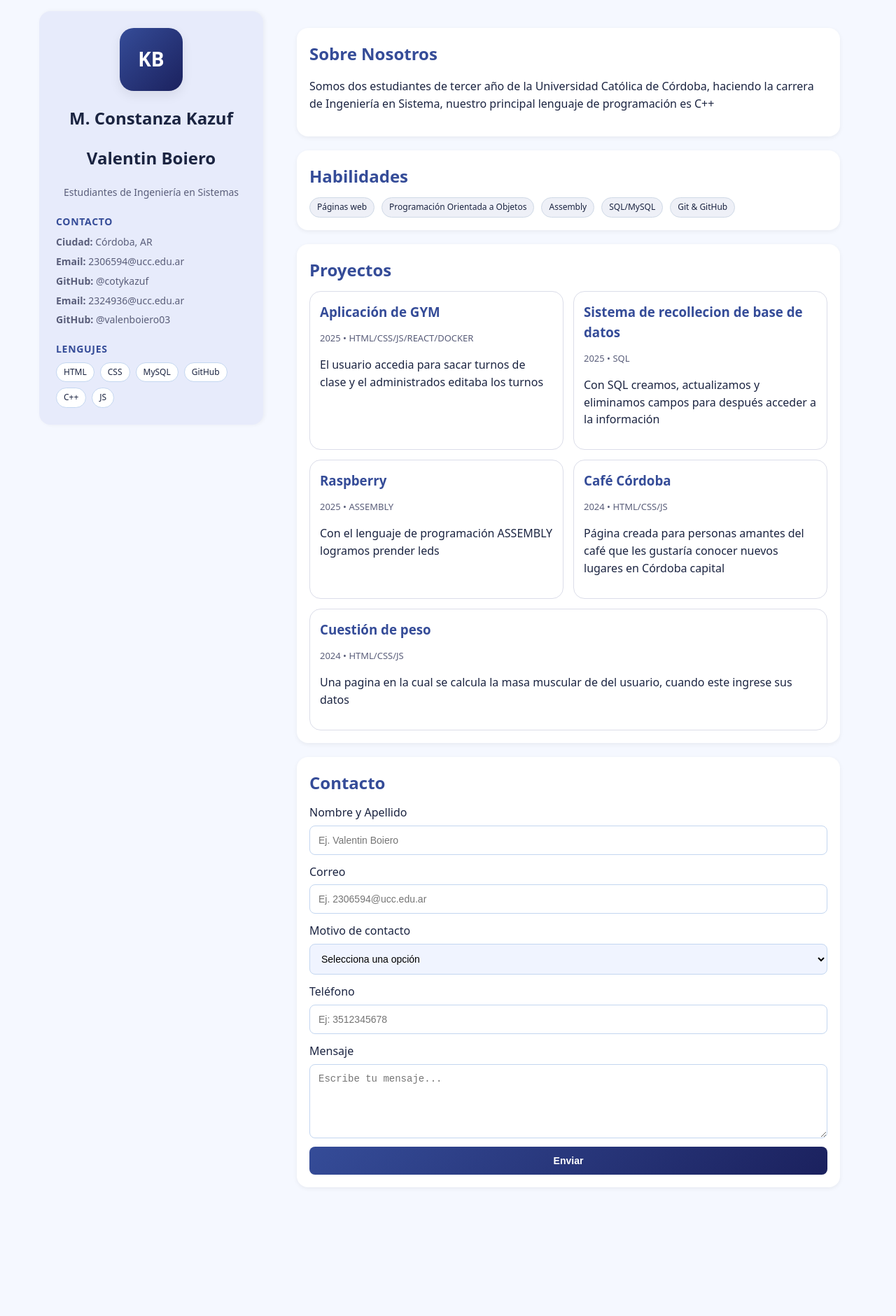
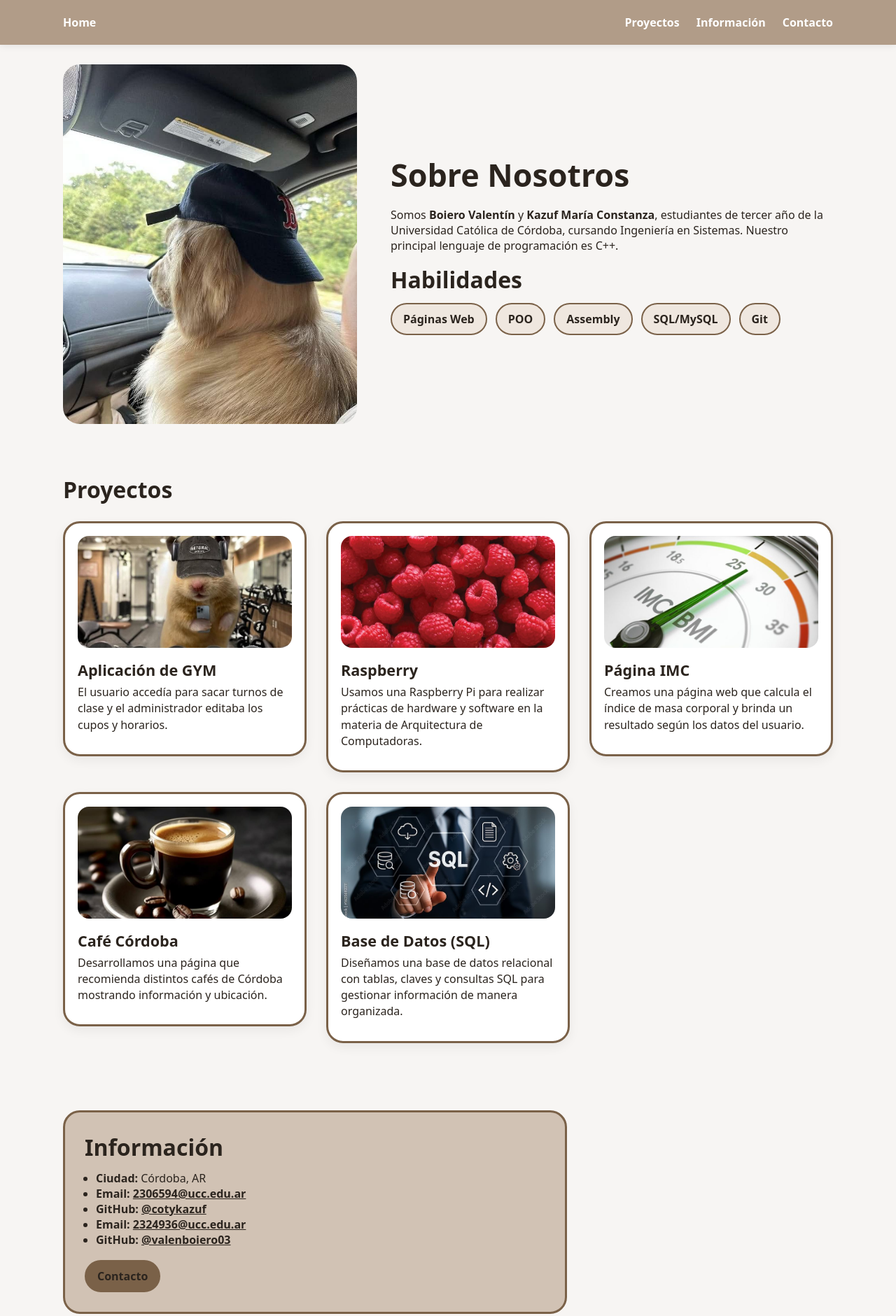
Before and after one commit to CotyKazuf/Curriculum_BoieroKazuf, a plain HTML site: page index.html in a window 1280 px wide. Shown: the top 1881 px of the page at 70% size. Before the commit the page ends 1737 px from the top, so only its background shows below. Drawn offline with Linux system fonts and the light colour scheme.

Commit message:
Subo mi portafolio actualizado

```diff
--- a/index.html
+++ b/index.html
@@ -1,121 +1,112 @@
-<!DOCTYPE html>
+<!doctype html>
 <html lang="es">
 <head>
-    <meta charset="UTF-8" />
+  <meta charset="utf-8" />
   <meta name="viewport" content="width=device-width, initial-scale=1" />
-    <title>Currículum — Kazuf Boiero</title>
-    <link rel="stylesheet" href="style.css">
+  <title>Portafolio | Home</title>
+  <link rel="stylesheet" href="styles.css" />
 </head>
 <body>
-<div class="container">
-    <aside class="sidebar">
-        <div class="profile">
-            <div class="avatar">KB</div>
-            <h1>M. Constanza Kazuf</h1>
-            <h1>Valentin Boiero</h1>
-            <p class="role">Estudiantes de Ingeniería en Sistemas</p>
+<div id="top"></div>
+<!-- Navbar fija -->
+<header class="navbar">
+  <nav class="container">
+    <a class="brand" href="#top">Home</a>
+    <ul class="navlinks">
+      <li><a href="#proyectos">Proyectos</a></li>
+      <li><a href="#contacto">Información</a></li>
+      <!-- Contacto en otra pestaña -->
+      <li><a href="contacto.html">Contacto</a></li>
+    </ul>
+  </nav>
+</header>
+
+<main id="home">
+  <!-- SOBRE NOSOTROS -->
+  <section class="section about container" id="sobre-nosotros">
+    <div class="about__media">
+      <img src="img/perrito.jpeg" alt="Perrito con gorra en el auto" />
     </div>
+    <div class="about__text">
+      <h1>Sobre Nosotros</h1>
+      <p>
+        Somos <strong>Boiero Valentín</strong> y <strong>Kazuf María Constanza</strong>,
+        estudiantes de tercer año de la Universidad Católica de Córdoba, cursando Ingeniería en Sistemas.
+        Nuestro principal lenguaje de programación es C++.
+      </p>
 
-        <div class="block">
-            <h2>Contacto</h2>
-            <ul>
-                <li><strong>Ciudad:</strong> Córdoba, AR</li>
-                <li><strong>Email:</strong> <a>2306594@ucc.edu.ar</a></li>
-                <li><strong>GitHub:</strong> @cotykazuf</li>
-                <li><strong>Email:</strong> <a>2324936@ucc.edu.ar</a></li>
-                <li><strong>GitHub:</strong> @valenboiero03</li>
-            </ul>
-        </div>
-
-        <div class="block">
-            <h2>Lengujes</h2>
-            <div class="tags">
-                <span class="chip">HTML</span>
-                <span class="chip">CSS</span>
-                <span class="chip">MySQL</span>
-                <span class="chip">GitHub</span>
-                <span class="chip">C++</span>
-                <span class="chip">JS</span>
-            </div>
-        </div>
-    </aside>
-
-    <main class="content">
-        <section id="about">
-            <h2>Sobre Nosotros</h2>
-            <p>Somos dos estudiantes de tercer año de la Universidad Católica de Córdoba, haciendo la carrera de Ingeniería en Sistema, nuestro principal lenguaje de programación es C++</p>
-        </section>
-
-        <section id="skills">
       <h2>Habilidades</h2>
-            <div class="skills-list">
-                <span class="chip">Páginas web</span>
-                <span class="chip">Programación Orientada a Objetos</span>
+      <div class="chips">
+        <span class="chip">Páginas Web</span>
+        <span class="chip">POO</span>
         <span class="chip">Assembly</span>
         <span class="chip">SQL/MySQL</span>
-                <span class="chip">Git & GitHub</span>
+        <span class="chip">Git</span>
+      </div>
     </div>
   </section>
 
-        <section id="projects">
+  <!-- PROYECTOS -->
+  <section class="section projects container" id="proyectos">
     <h2>Proyectos</h2>
-            <div class="projects-grid">
+
+    <div class="grid-cards">
+      <!-- Card 1 -->
       <article class="card">
+        <img src="img/gym.jpeg" alt="App de GYM" />
         <h3>Aplicación de GYM</h3>
-                    <p class="meta">2025 • HTML/CSS/JS/REACT/DOCKER</p>
-                    <p>El usuario accedia para sacar turnos de clase y el administrados editaba los turnos</p>
-                </article>
-                <article class="card">
-                    <h3>Sistema de recollecion de base de datos</h3>
-                    <p class="meta">2025 • SQL</p>
-                    <p>Con SQL creamos, actualizamos y eliminamos campos para después acceder a la información</p>
-                </article>
-                <article class="card">
-                    <h3>Raspberry</h3>
-                    <p class="meta">2025 • ASSEMBLY</p>
-                    <p>Con el lenguaje de programación ASSEMBLY logramos prender leds</p>
-                </article>
-                <article class="card">
-                    <h3>Café Córdoba</h3>
-                    <p class="meta">2024 • HTML/CSS/JS</p>
-                    <p>Página creada para personas amantes del café que les gustaría conocer nuevos lugares en Córdoba capital</p>
-                </article>
-                <article class="card">
-                    <h3>Cuestión de peso</h3>
-                    <p class="meta">2024 • HTML/CSS/JS</p>
-                    <p>Una pagina en la cual se calcula la masa muscular de del usuario, cuando este ingrese sus datos</p>
+        <p>El usuario accedía para sacar turnos de clase y el administrador editaba los cupos y horarios.</p>
       </article>
 
+      <!-- Card 2 -->
+      <article class="card">
+        <img src="img/raspberry.jpeg" alt="App de GYM" />
+        <h3>Raspberry</h3>
+        <p>Usamos una Raspberry Pi para realizar prácticas de hardware y software en la materia de Arquitectura de Computadoras.</p>
+      </article>
+
+      <!-- Card 3 -->
+      <article class="card">
+        <img src="img/imc.jpeg" alt="App de GYM" />
+        <h3>Página IMC</h3>
+        <p>Creamos una página web que calcula el índice de masa corporal y brinda un resultado según los datos del usuario.</p>
+      </article>
+
+      <!-- Card 4 -->
+      <article class="card">
+        <img src="img/cafe.jpeg" alt="App de GYM" />
+        <h3>Café Córdoba</h3>
+        <p>Desarrollamos una página que recomienda distintos cafés de Córdoba mostrando información y ubicación.</p>
+      </article>
+
+      <!-- Card 5 -->
+      <article class="card">
+        <img src="img/sql.jpeg" alt="App de GYM" />
+        <h3>Base de Datos (SQL)</h3>
+        <p>Diseñamos una base de datos relacional con tablas, claves y consultas SQL para gestionar información de manera organizada.</p>
+      </article>
     </div>
   </section>
 
-        <section id="contact">
-            <h2>Contacto</h2>
-            <form>
-                <label>Nombre y Apellido
-                    <input type="text" placeholder="Ej. Valentin Boiero" required>
-                </label>
-                <label>Correo
-                    <input type="email" placeholder="Ej. 2306594@ucc.edu.ar" required>
-                </label>
-                <label>Motivo de contacto
-                    <select required>
-                        <option value="">Selecciona una opción</option>
-                        <option value="colaboracion">Colaboración</option>
-                        <option value="trabajo">Trabajo</option>
-                        <option value="otro">Otro</option>
-                    </select>
-                </label>
-                <label>Teléfono
-                    <input type="tel" placeholder="Ej: 3512345678" maxlength="10" pattern="[0-9]{10}" required>
-                </label>
-                <label>Mensaje
-                    <textarea rows="5" placeholder="Escribe tu mensaje..."></textarea>
-                </label>
-                <button type="submit">Enviar</button>
-            </form>
+  <!-- CONTACTO (resumen en Home) -->
+  <section class="section contact-cta container" id="contacto">
+    <div class="contact-cta__box">
+      <h2>Información</h2>
+      <ul>
+        <li><strong>Ciudad:</strong> Córdoba, AR</li>
+        <li><strong>Email:</strong> <a href="mailto:2306594@ucc.edu.ar">2306594@ucc.edu.ar</a></li>
+        <li><strong>GitHub:</strong> <a href="https://github.com/cotykazuf" target="_blank" rel="noopener">@cotykazuf</a></li>
+        <li><strong>Email:</strong> <a href="mailto:2324936@ucc.edu.ar">2324936@ucc.edu.ar</a></li>
+        <li><strong>GitHub:</strong> <a href="https://github.com/valenboiero03" target="_blank" rel="noopener">@valenboiero03</a></li>
+      </ul>
+
+      <a class="btn btn-primary" href="contacto.html">Contacto</a>
+    </div>
   </section>
 </main>
-</div>
+
+<footer class="footer">
+  <div class="container">© 2025 — Portafolio</div>
+</footer>
 </body>
 </html>
--- a/style.css
+++ /dev/null
@@ -1,158 +0,0 @@
-/* ===== Reset básico ===== */
-*,
-*::before,
-*::after { box-sizing: border-box; }
-html, body { margin: 0; padding: 0; }
-
-/* Tipografía y colores base */
-body{
-    font-family: system-ui, sans-serif;
-    background: #f5f8ff;           /* fondo */
-    color: #1b2441;                 /* texto */
-    line-height: 1.55;
-    font-size: 16px;
-}
-
-/* ===== Layout ===== */
-.container{
-    max-width: 1200px;
-    min-height: 100vh;
-    margin: 0 auto;
-    padding: 16px;
-    display: flex;                  /* más simple que grid */
-    gap: 24px;
-}
-
-/* ===== Sidebar ===== */
-.sidebar{
-    width: 320px;
-    background: #e7ebfb;
-    padding: 24px;
-    border-radius: 16px;
-    box-shadow: 2px 0 6px rgba(0,0,0,.05);
-    position: sticky; top: 16px;   /* si te molesta, quítalo */
-    align-self: flex-start;
-    display: flex; flex-direction: column; gap: 20px;
-}
-
-.profile{ text-align: center; }
-.avatar{
-    width: 90px; height: 90px; border-radius: 20px;
-    margin: 0 auto 12px;
-    display: flex; align-items: center; justify-content: center;
-    color: #fff; font-weight: 700; font-size: 28px;
-    background: linear-gradient(135deg, #354c98, #1b215e);
-    box-shadow: 0 6px 16px rgba(0,0,0,.08);
-}
-.role{ margin: 0; color:#5a5e7a; font-size: 14px; }
-
-.block h2{
-    margin: 0 0 8px 0;
-    font-size: 14px;
-    color: #354c98;
-    text-transform: uppercase;
-    letter-spacing: .05em;
-}
-.block ul{
-    list-style: none; padding: 0; margin: 0;
-    display: grid; gap: 6px; font-size: 14px; color: #5a5e7a;
-}
-.tags{ display: flex; gap: 8px; flex-wrap: wrap; }
-.chip{
-    background: #fff; border: 1px solid #c3d6f0; color:#1b2441;
-    padding: 4px 10px; border-radius: 999px; font-size: 12px;
-}
-
-/* ===== Contenido ===== */
-.content{ flex: 1; padding: 24px; display: flex; flex-direction: column; gap: 20px; }
-section{
-    background: #ffffff; border-radius: 16px;
-    padding: 18px; box-shadow: 0 2px 6px rgba(0,0,0,.06);
-}
-section h2{ margin: 0 0 12px 0; color: #354c98; }
-
-/* Habilidades */
-.skills-list{ display:flex; flex-wrap:wrap; gap:10px; }
-.skills-list .chip{ background:#eef0f7; border:1px solid #cfd9e6; }
-
-/* Proyectos (flex en vez de grid auto-fit) */
-.projects-grid{
-    display: flex; flex-wrap: wrap; gap: 14px;
-}
-.card{
-    flex: 1 1 240px;               /* ancho mínimo, luego se acomoda */
-    background: #fff;
-    border: 1px solid #dbdde9;
-    border-radius: 16px;
-    padding: 14px;
-    transition: transform .2s, box-shadow .2s;
-}
-.card:hover{ transform: translateY(-3px); box-shadow: 0 6px 16px rgba(0,0,0,.1); }
-.card h3{ margin: 0 0 6px 0; color: #354c98; }
-.meta{ font-size: 13px; color: #5a5e7a; }
-
-/* ===== Formulario ===== */
-form{ display: grid; gap: 12px; }
-form label{ display: grid; gap: 6px; }
-input, textarea, select, button{
-    width: 100%;
-    font-size: 14px;
-    border-radius: 8px;
-    box-sizing: border-box;
-}
-input, textarea, select{
-    padding: 12px;
-    background: #fff;
-    border: 1px solid #c3d6f0;
-}
-input:focus, textarea:focus, select:focus{
-    border-color: #354c98;
-    box-shadow: 0 0 0 3px rgba(53,76,152,.18);
-    outline: none;
-}
-/* Select con fondo celestito */
-select{ background: #f0f4ff; border-color: #c3d6f0; }
-
-button{
-    padding: 12px;
-    border: none;
-    background: linear-gradient(135deg, #354c98, #1b215e);
-    color: #fff; font-weight: 600; cursor: pointer;
-}
-button:hover{ filter: brightness(.95); }
-
-/* ===== Responsive ===== */
-
-/* Tablet: un poco más compacto */
-@media (max-width: 1100px){
-    .sidebar{ width: 280px; }
-    .content{ padding: 20px; }
-}
-
-/* Apilar sidebar arriba */
-@media (max-width: 900px){
-    .container{ flex-direction: column; gap: 16px; }
-    .sidebar{
-        position: static;           /* deja de ser sticky */
-        border-radius: 12px;
-        padding: 16px;
-        flex-direction: row;
-        align-items: center; justify-content: space-between;
-    }
-    .profile{
-        text-align: left;
-        display: flex; align-items: center; gap: 12px;
-    }
-    .avatar{ width: 64px; height: 64px; border-radius: 16px; margin: 0; }
-    section{ padding: 16px; }
-}
-
-/* Celular */
-@media (max-width: 600px){
-    .content{ padding: 0 4px; gap: 16px; }
-    .avatar{ width: 56px; height: 56px; border-radius: 14px; }
-    .chip{ padding: 4px 8px; font-size: 12px; }
-    .card{ flex-basis: 100%; }    /* proyectos a 1 por fila si falta espacio */
-    button{ width: 100%; }        /* botón a lo ancho */
-    input, textarea, select{ font-size: 16px; } /* evita zoom en iOS */
-}
--- /dev/null
+++ b/styles.css
@@ -0,0 +1,131 @@
+/* Paleta */
+:root{
+    --bg:#b19c88;
+    --bg-light:#d1c2b4;
+    --text:#2b241e;
+    --accent:#7a6148;
+    --white:#fff;
+    --nav-h:64px;            /* altura navbar */
+}
+
+*{box-sizing:border-box}
+html{scroll-behavior:smooth}
+body{
+    margin:0;
+    font-family: system-ui, -apple-system, Segoe UI, Roboto, Ubuntu, sans-serif;
+    color:var(--text);
+    background:#f7f5f3;
+}
+
+/* Utilidades */
+.container{width:min(1100px, 92%); margin-inline:auto}
+.section{
+    padding:48px 0;                               /* MENOS espacio */
+    scroll-margin-top: calc(var(--nav-h) + 8px);   /* offset anclas */
+}
+.section:first-of-type{ padding-top:28px; }      /* pegado a la navbar */
+
+h1,h2,h3{margin:0 0 .6rem}
+h1{font-size:clamp(2rem, 3.5vw, 3.2rem)}
+h2{font-size:clamp(1.6rem, 2.5vw, 2.2rem)}
+h3{font-size:1.35rem}
+
+/* Navbar fija */
+.navbar{
+    position:sticky; top:0; z-index:10;
+    background:var(--bg); color:var(--white);
+    box-shadow:0 2px 10px rgba(0,0,0,.08);
+}
+.navbar nav{display:flex; align-items:center; justify-content:space-between; height:var(--nav-h)}
+.brand{color:var(--white); text-decoration:none; font-weight:700}
+.navlinks{list-style:none; display:flex; gap:24px; margin:0; padding:0}
+.navlinks a{color:var(--white); text-decoration:none; font-weight:600}
+.navlinks a[aria-current="page"]{text-decoration:underline}
+
+/* About */
+.about{display:grid; grid-template-columns: 420px 1fr; gap:48px; align-items:center}
+.about__media img{width:100%; border-radius:24px; display:block}
+.chips{display:flex; flex-wrap:wrap; gap:12px; margin-top:12px}
+.chip{
+    padding:10px 16px; background:#efe7df; border:2px solid var(--accent);
+    border-radius:999px; font-weight:600;
+}
+
+/* Proyectos (un poco más pegado aún) */
+#proyectos.section{ padding-top:24px; }
+.projects h2{margin-bottom:24px}
+.grid-cards{
+    display:grid; gap:28px;
+    grid-template-columns: repeat(3, 1fr);   /* Desktop: 3 */
+    align-items:start;
+}
+@media (max-width: 1024px){
+    .grid-cards{ grid-template-columns: repeat(2, 1fr); } /* Tablet: 2 */
+}
+@media (max-width: 640px){
+    .grid-cards{ grid-template-columns: 1fr; }           /* Móvil: 1 */
+}
+.card{
+    background:var(--white);
+    border:3px solid var(--accent);
+    border-radius:24px;
+    padding:18px;
+    box-shadow:0 6px 16px rgba(0,0,0,.06);
+}
+.card img{width:100%; height:160px; object-fit:cover; border-radius:16px}
+.card h3{margin:12px 0 6px}
+.card p{margin:0 0 12px; line-height:1.45}
+
+/* Botones */
+.btn{
+    display:inline-block; padding:10px 16px; border-radius:999px;
+    border:2px solid var(--accent); text-decoration:none; color:var(--text);
+    font-weight:700; background:#efe7df;
+}
+.btn[aria-disabled="true"]{pointer-events:none; opacity:.6}
+.btn-primary{background:var(--accent); color:var(--white); border-color:var(--accent)}
+
+/* Información */
+.contact-cta__box{
+    background:var(--bg-light); padding:28px; border-radius:24px;
+    border:3px solid var(--accent); max-width:720px;
+}
+.contact-cta__box ul{margin:12px 0 18px; padding-left:16px}
+.contact-cta__box a{color:inherit; font-weight:700}
+
+
+/* Contacto (página) — centrado, sin columna derecha, compacto */
+.contact-page .section{ padding: 28px 0; }             /* menos alto para que “entre” */
+.contact-page .contact__layout{ display: block; }       /* sin grilla de 2 columnas */
+.contact-page .contact__box{ display: none; }           /* oculta la columna derecha */
+
+/* Formulario centrado y compacto */
+.form{ display: grid; gap: 12px; }                       /* un poco menos de gap */
+.form label{ display: grid; gap: 8px; font-weight: 600; }
+.contact-page .form{ max-width: 720px; margin: 0 auto; } /* centra y limita ancho */
+
+/* Inputs, textarea y SELECT con el mismo estilo */
+input, textarea, select{
+    width: 100%;
+    padding: 10px 12px;
+    border-radius: 14px;
+    border: 2px solid var(--accent);
+    background: #fff;
+    font: inherit;
+}
+
+
+/* Footer */
+.footer{background:#e8e1da; padding:28px 0; margin-top:40px}
+
+/* Responsive */
+@media (max-width: 900px){
+    .about{grid-template-columns: 1fr; gap:28px}
+    .contact__layout{grid-template-columns: 1fr}
+}
+
+/* Centrar título Contacto */
+.contact-page h1 {
+    text-align: center;
+    margin-bottom: 20px;
+}
```
Also changed, not shown: contacto.html (added, +69 -0 lines), img/cafe.jpeg (added), img/gym.jpeg (added), img/imc.jpeg (added), img/perrito.jpeg (added), img/raspberry.jpeg (added), img/sql.jpeg (added). Lines whose indentation alone changed are shown as unchanged.
